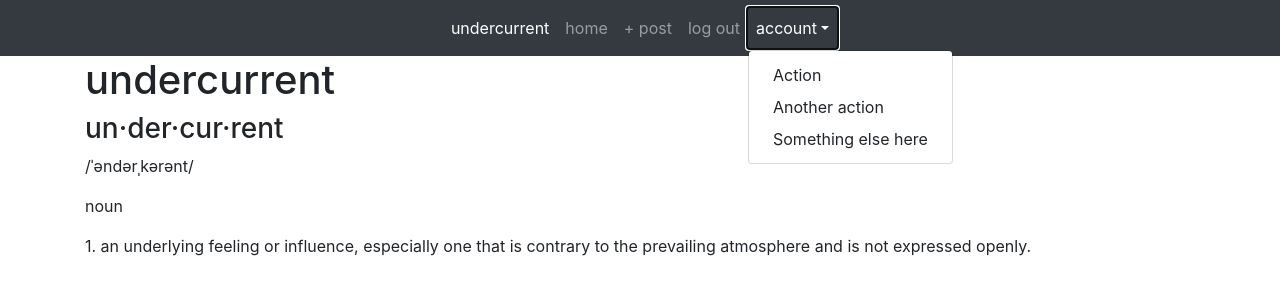
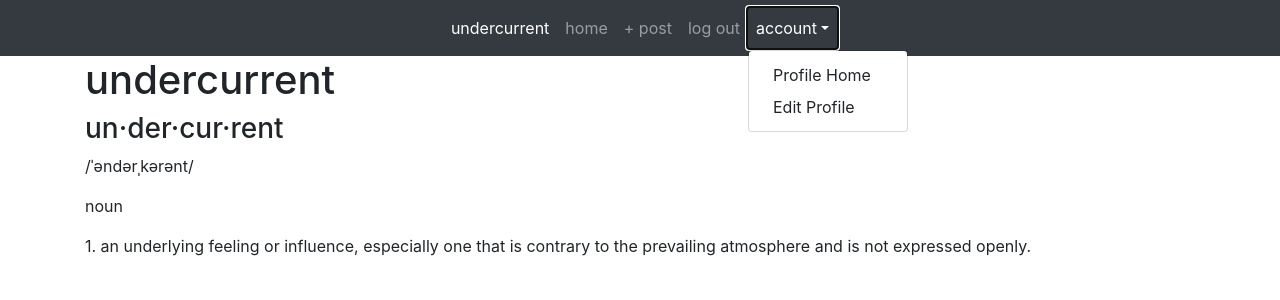
Before and after one commit to juliana-zlatevski/undercurrent, a Django app: page / in a window 1280 px wide, after a click on "account". Shown: the top 300 px of the page. Run offline with Django 3.2, Linux system fonts and the light colour scheme; the visitor is signed in with stand-in values (Sample User, id 1).

Commit message:
adds dynamic profile links to navbar

```diff
--- a/main_app/templates/base.html
+++ b/main_app/templates/base.html
@@ -47,9 +47,8 @@
           <li class="nav-item dropdown">
             <a class="nav-link dropdown-toggle" href="http://example.com" id="dropdown08" data-toggle="dropdown" aria-haspopup="true" aria-expanded="false">account</a>
             <div class="dropdown-menu" aria-labelledby="dropdown08">
-              <a class="dropdown-item" href="#">Action</a>
-              <a class="dropdown-item" href="#">Another action</a>
-              <a class="dropdown-item" href="#">Something else here</a>
+              <a class="dropdown-item" href="{% url 'profile_home' user.profile.id %}">Profile Home</a>
+              <a class="dropdown-item" href="{% url 'edit_profile' user.profile.id %}">Edit Profile</a>
             </div>
           </li>
           {% endif %}
--- a/main_app/templates/profile/home.html
+++ b/main_app/templates/profile/home.html
@@ -16,7 +16,7 @@
             <p><svg width="1em" height="1em" viewBox="0 0 16 16" class="bi bi-cursor" fill="currentColor" xmlns="http://www.w3.org/2000/svg">
                 <path fill-rule="evenodd" d="M14.082 2.182a.5.5 0 0 1 .103.557L8.528 15.467a.5.5 0 0 1-.917-.007L5.57 10.694.803 8.652a.5.5 0 0 1-.006-.916l12.728-5.657a.5.5 0 0 1 .556.103zM2.25 8.184l3.897 1.67a.5.5 0 0 1 .262.263l1.67 3.897L12.743 3.52 2.25 8.184z"/></svg>
               {{ profile.location }}</p>
-            <p>Joined on: {{ profile.join_date }}</p>
+            <p>Joined: {{ profile.join_date }}</p>
             <div>
               <a href="{% url 'edit_profile' profile.id %}" type="submit"
               class="btn btn-outline-info">Edit Profile</a>
--- a/main_app/views.py
+++ b/main_app/views.py
@@ -1,7 +1,7 @@
 from django.shortcuts import render, redirect
 from django.contrib.auth import login
 from django.contrib.auth.forms import UserCreationForm
-from .forms import ProfileForm
+from .forms import ProfileForm, PostForm
 from .models import Profile, Post
 
 # Create your views here.
```
